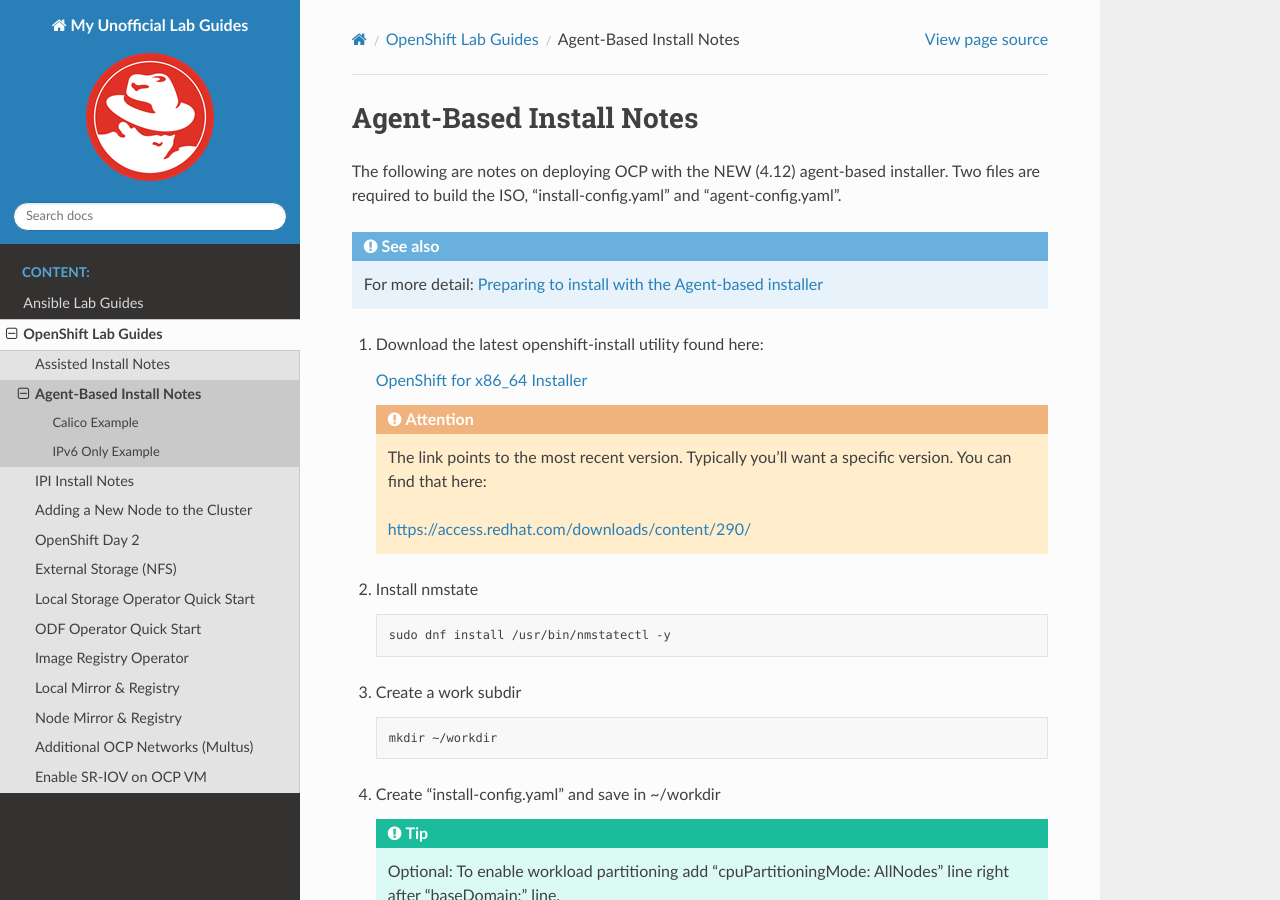
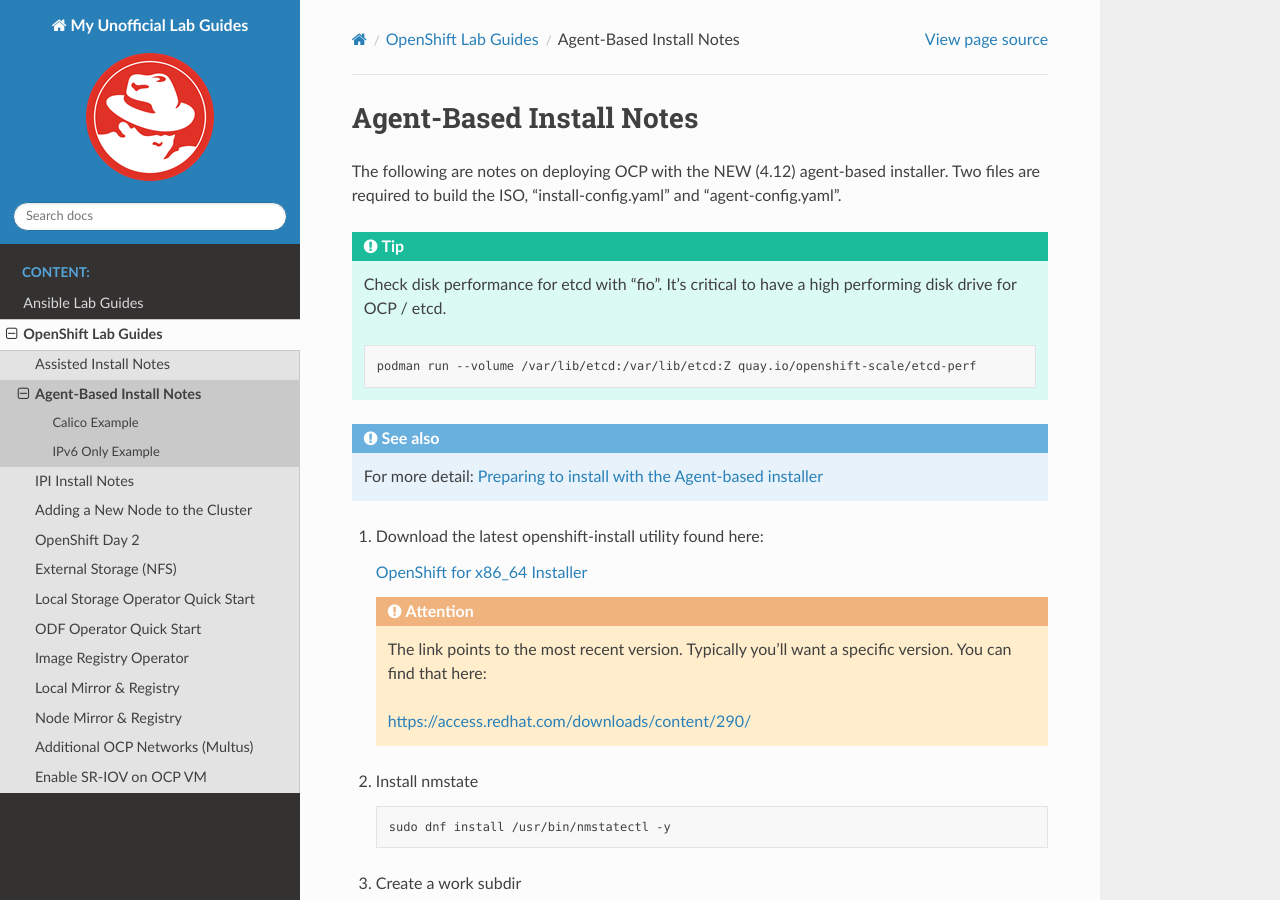
Before and after one commit to vtog/labGuides, a Sphinx documentation site: the page built from source/ocp/agent-based-installer-notes.rst, in a window 1280 px wide and 900 px high. Built offline with Sphinx 7.4.7 and the Read the Docs theme 2.0.0, drawn with Linux system fonts in a browser that asks for light colours; pages that are not in the unit, such as notebooks, are missing from menus.

Commit message:
added tip to check disk performance for etcd

```diff
--- a/source/ocp/agent-based-installer-notes.rst
+++ b/source/ocp/agent-based-installer-notes.rst
@@ -4,6 +4,13 @@
 The following are notes on deploying OCP with the NEW (4.12) agent-based
 installer. Two files are required to build the ISO, "install-config.yaml" and
 "agent-config.yaml".
+
+.. tip:: Check disk performance for etcd with "fio". It's critical to have a
+   high performing disk drive for OCP / etcd.
+
+   .. code-block:: bash
+
+      podman run --volume /var/lib/etcd:/var/lib/etcd:Z quay.io/openshift-scale/etcd-perf
 
 .. seealso:: For more detail: `Preparing to install with the Agent-based installer
    <https://docs.openshift.com/container-platform/4.12/installing/installing_with_agent_based_installer/preparing-to-install-with-agent-based-installer.html>`_
```
